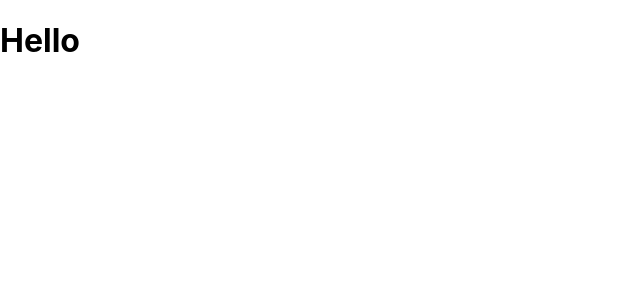
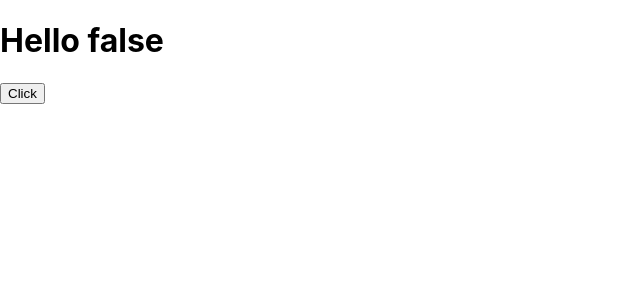
Before and after one commit to BertrandConxy/FAMA, a React (Create React App) app: page /home in a window 1280 px wide. Shown: the top 300 px of the page, without its empty margins (0-640 px from the left). Built offline with nearby package versions, Linux system fonts and the light colour scheme.

Commit message:
Add the auth context

```diff
--- a/src/App.tsx
+++ b/src/App.tsx
@@ -1,19 +1,35 @@
-import React from "react";
+import React, { createContext, useState } from "react";
 import { Route, Routes } from "react-router-dom";
 import Welcome from "./pages/Welcome";
 import LogIn from "./pages/Login";
 import SignUp from "./pages/SignUp";
 import Home from "./pages/Home";
 
+type AuthContext = {
+  auth: boolean;
+  toggleAuth: () => void,
+};
+
+const defaultValue:AuthContext = {
+  auth: false,
+  toggleAuth: () => undefined,
+}
+
+export const AuthContext = createContext<AuthContext>({ ...defaultValue });
+
 const App: React.FC = () => {
+  const [auth, setAuth] = useState(false);
+  const toggleAuth = ()=> setAuth(!auth);
   return (
     <div>
+      <AuthContext.Provider value={{ auth, toggleAuth }}>
         <Routes>
           <Route path="/" element={<Welcome />} />
           <Route path="/login" element={<LogIn />} />
           <Route path="/signup" element={<SignUp />} />
           <Route path="/home" element={<Home />} />
         </Routes>
+      </AuthContext.Provider>
     </div>
   );
 };
--- a/src/index.tsx
+++ b/src/index.tsx
@@ -10,7 +10,7 @@ const root = ReactDOM.createRoot(
 root.render(
   <React.StrictMode>
     <Router>
-      <App />
+        <App />
     </Router>
   </React.StrictMode>
 );
--- a/src/pages/Home.tsx
+++ b/src/pages/Home.tsx
@@ -1,7 +1,18 @@
-import React from "react";
+import React, {useContext} from "react";
+import { AuthContext } from "../App";
 
 const Home: React.FC = () => {
-  return <h1>Hello</h1>;
+  const {auth, toggleAuth} = useContext(AuthContext);
+  return (
+    <>
+    <h1>
+      Hello <span>{`${auth}`}</span>{" "}
+    </h1>
+    <button  onClick={
+      () => toggleAuth()
+    } >Click</button>
+    </>
+  );
 };
 
 export default Home;
```
Lines whose indentation alone changed are shown as unchanged.
